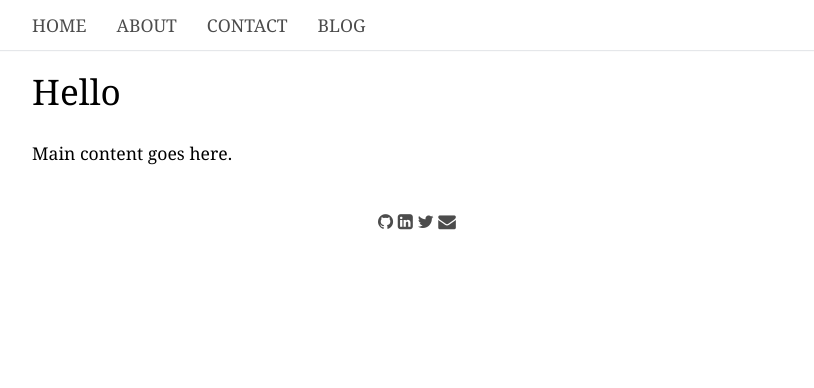
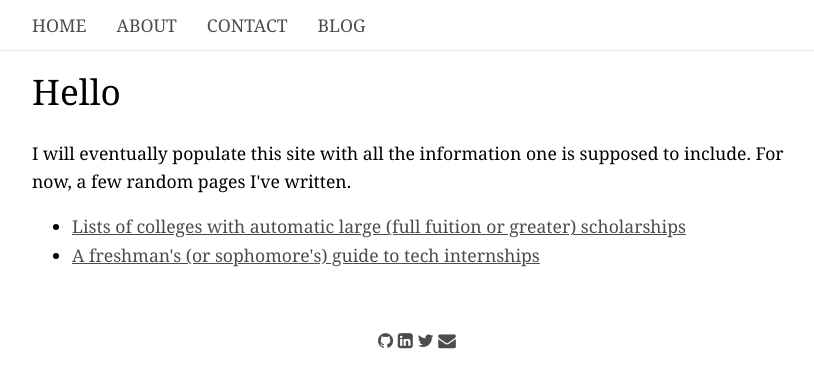
Before and after one commit to CallaJun/CallaJun.github.io, a Jekyll site: the page built from index.html, in a window 1280 px wide. Shown: the top 388 px of the page, without its empty margins (223-1037 px from the left). Built offline with Jekyll 4.4.1, drawn with Linux system fonts in a browser that asks for light colours; some web fonts are replaced.

Commit message:
Added info to home page

```diff
--- a/index.html
+++ b/index.html
@@ -4,4 +4,9 @@ layout: default
 
   <h2>Hello</h2>
 
-  Main content goes here.
+  I will eventually populate this site with all the information one is supposed to include. For now, a few random pages I've written.
+
+ <ul>
+ 	<li><a href="/automaticfreetuition">Lists of colleges with automatic large (full fuition or greater) scholarships</a></li>
+ 	<li><a href="/csfrosh">A freshman's (or sophomore's) guide to tech internships</a></li>
+ </ul>
```
Also changed, not shown: 2 other files.
